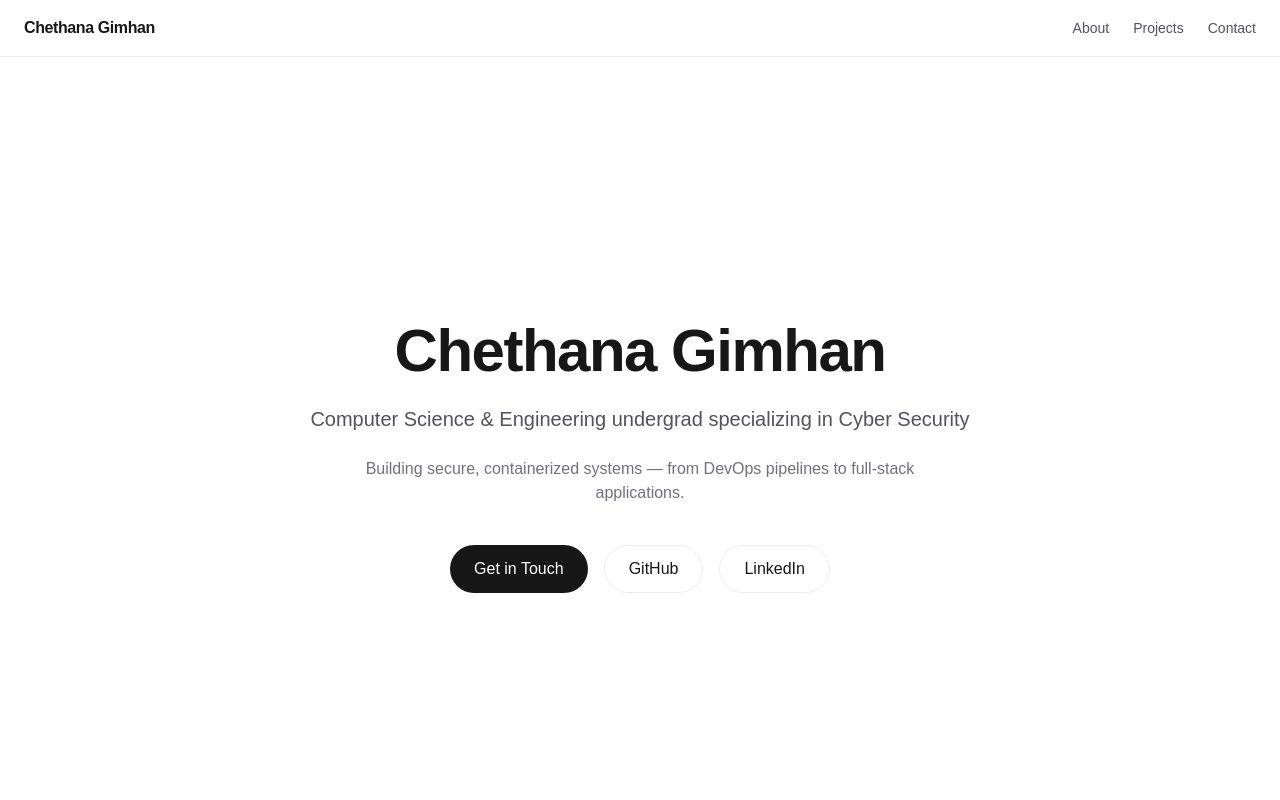
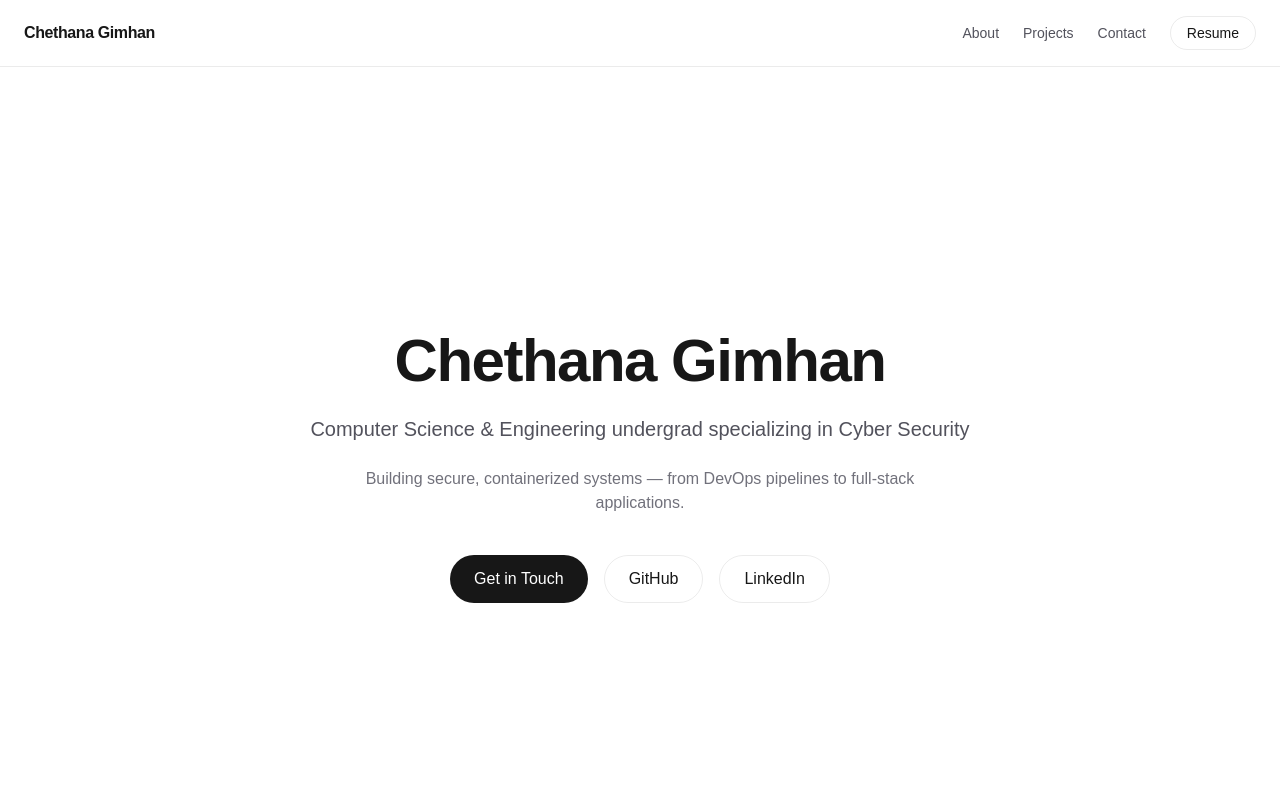
Before and after one commit to ChethanaGimhan/chethana-portfolio, a Next.js app: page / in a window 1280 px wide. Shown: the top 800 px of the page. Built offline with nearby package versions, Linux system fonts and the light colour scheme.

Commit message:
add resume download link to nav

```diff
--- a/app/components/Nav.tsx
+++ b/app/components/Nav.tsx
@@ -10,7 +10,7 @@ export default function Nav() {
       <a href="#home" className="font-semibold tracking-tight text-foreground">
         Chethana Gimhan
       </a>
-      <nav className="flex gap-6 text-sm text-zinc-600 dark:text-zinc-400">
+      <nav className="flex items-center gap-6 text-sm text-zinc-600 dark:text-zinc-400">
         {links.map((link) => (
           <a
             key={link.href}
@@ -20,6 +20,14 @@ export default function Nav() {
             {link.label}
           </a>
         ))}
+        <a
+          href="/resume.pdf"
+          target="_blank"
+          rel="noopener noreferrer"
+          className="rounded-full border border-solid border-black/[.08] px-4 py-1.5 text-foreground transition-colors hover:bg-black/[.04] dark:border-white/[.145] dark:hover:bg-[#1a1a1a]"
+        >
+          Resume
+        </a>
       </nav>
     </header>
   );
```
Also changed, not shown: 1 other file (tests, documents, lock files or other folders).
